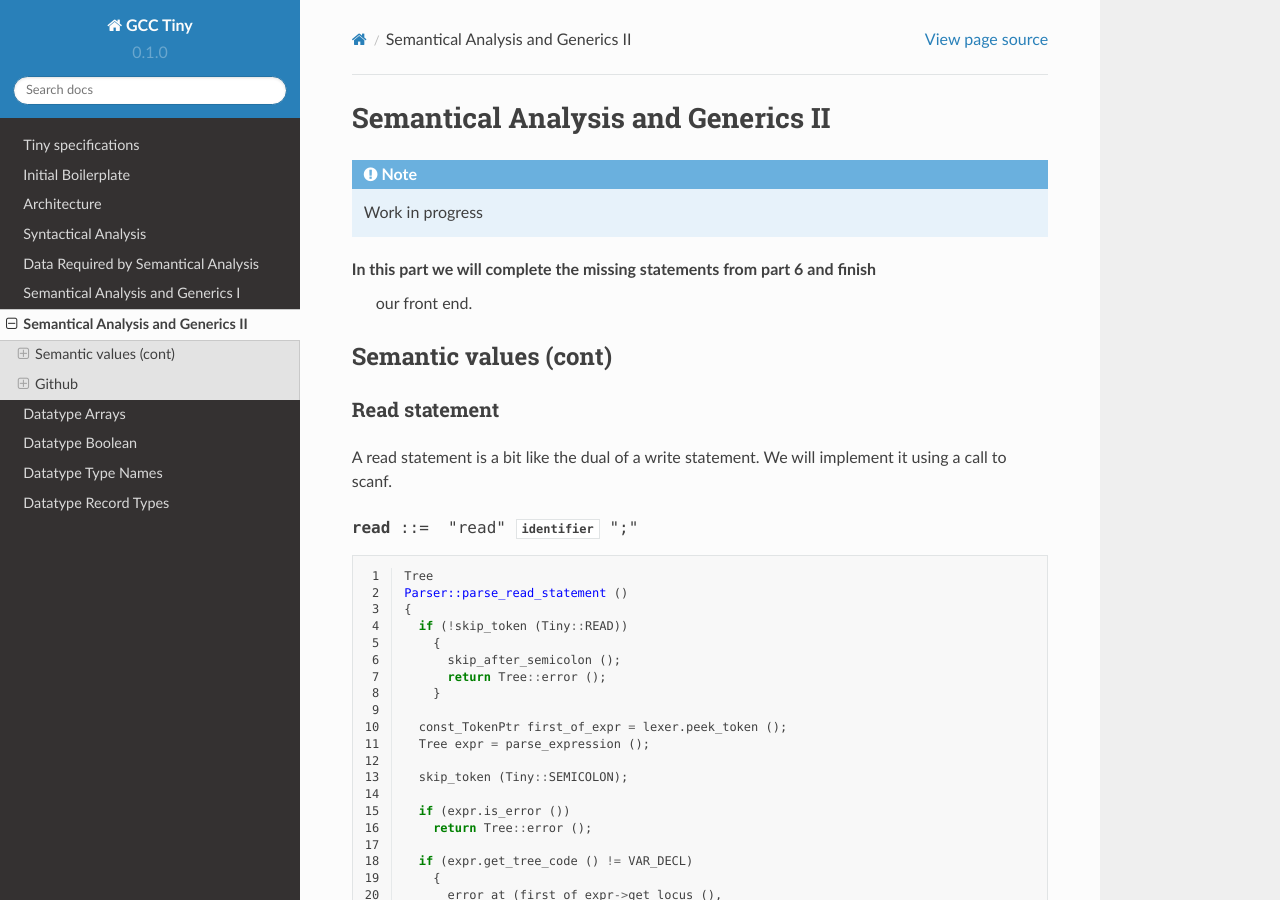
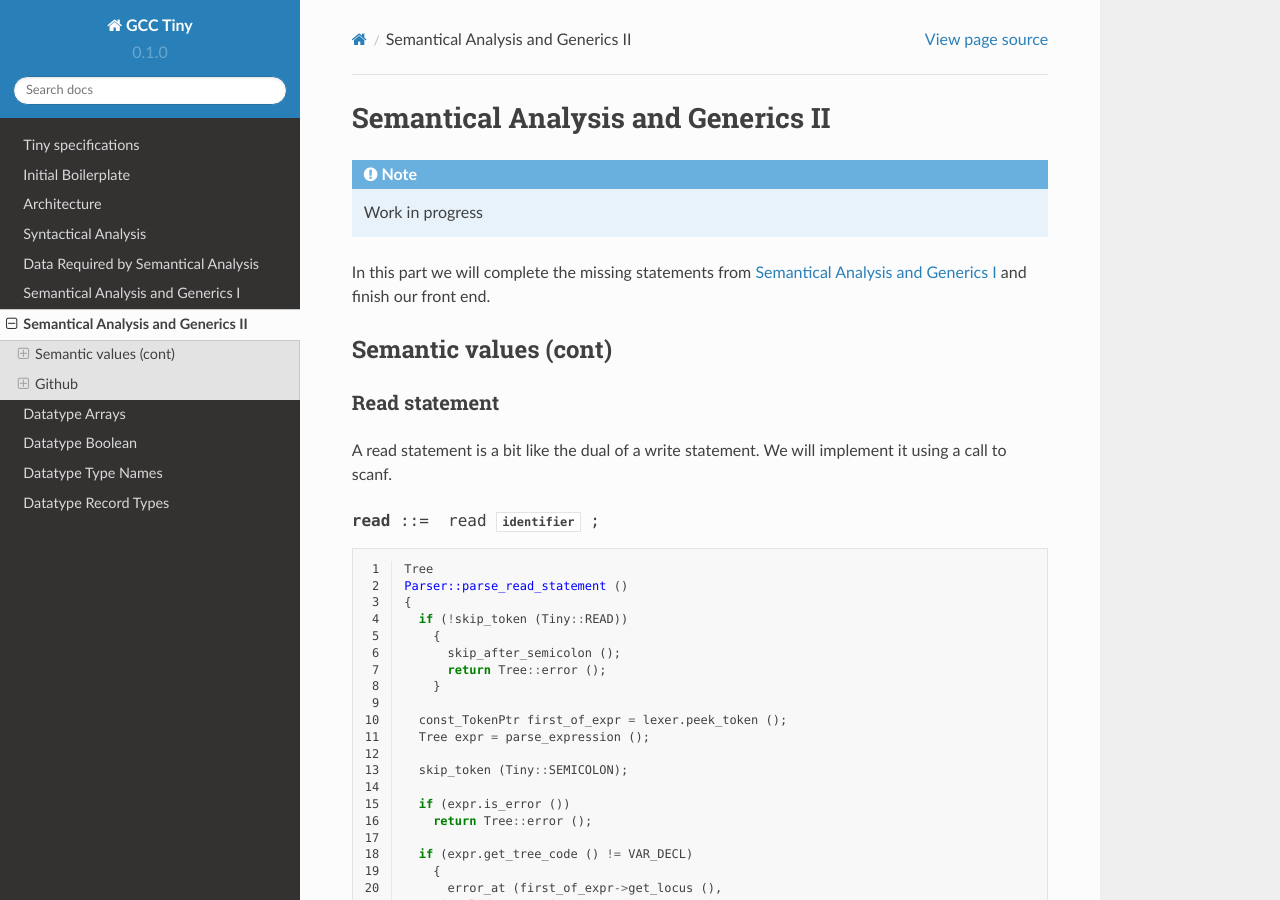
Before and after one commit to GCC-Tiny/gcc-tiny-docs-rtd, a Sphinx documentation site: the page built from docs/source/part07.rst, in a window 1280 px wide and 900 px high. Built offline with Sphinx 7.4.7 and the Read the Docs theme 2.0.0, drawn with Linux system fonts in a browser that asks for light colours; some of the changed text lies outside the part shown.

Commit message:
part07: fix codeblocks

```diff
--- a/docs/source/part07.rst
+++ b/docs/source/part07.rst
@@ -6,8 +6,8 @@
   Work in progress
 
 
-In this part we will complete the missing statements from part 6 and finish
- our front end.
+In this part we will complete the missing statements from :ref:`part06` and finish
+our front end.
 
 Semantic values (cont)
 ======================
@@ -19,7 +19,7 @@
 implement it using a call to scanf.
 
 .. productionlist:: Tiny7
-  read: "read" `identifier` ";"
+  read: read `identifier` ;
 
 .. code-block:: c
   :lineno-start: 1
@@ -110,8 +110,8 @@
 ------------
 
 .. productionlist:: Tiny7
-    if: "if" `expression` "then" `statement`* "end" ";"
-      : "if" `expression` "then" `statement`* "else" `statement`* "end" ";"
+    if:   if `expression` then `statement`* end
+      : | if `expression` then `statement`* else `statement`* end
 
 Control statements are a bit more complicated than other statements so we
 will split the parsing proper and the GENERIC tree construction. You will
@@ -334,7 +334,7 @@
 elements and then build a statement list to implement it.
 
 .. productionlist:: Tiny7
-    while: "while" `expression` "do" `statement`* "end" ";"
+    while: while `expression` do `statement`* end ;
 
 .. code-block:: c
   :lineno-start: 1
@@ -436,7 +436,8 @@
 -------------
 
 .. productionlist:: Tiny7
-    for: "for"  `identifier` ":="  `expression` "to" `expression` "do" `statement`* "end" ";"
+    for: for `identifier` := `expression` to `expression`
+       :   do `statement`* end ;
 
 
 If you recall part 1, we defined a for statement like the following
```
